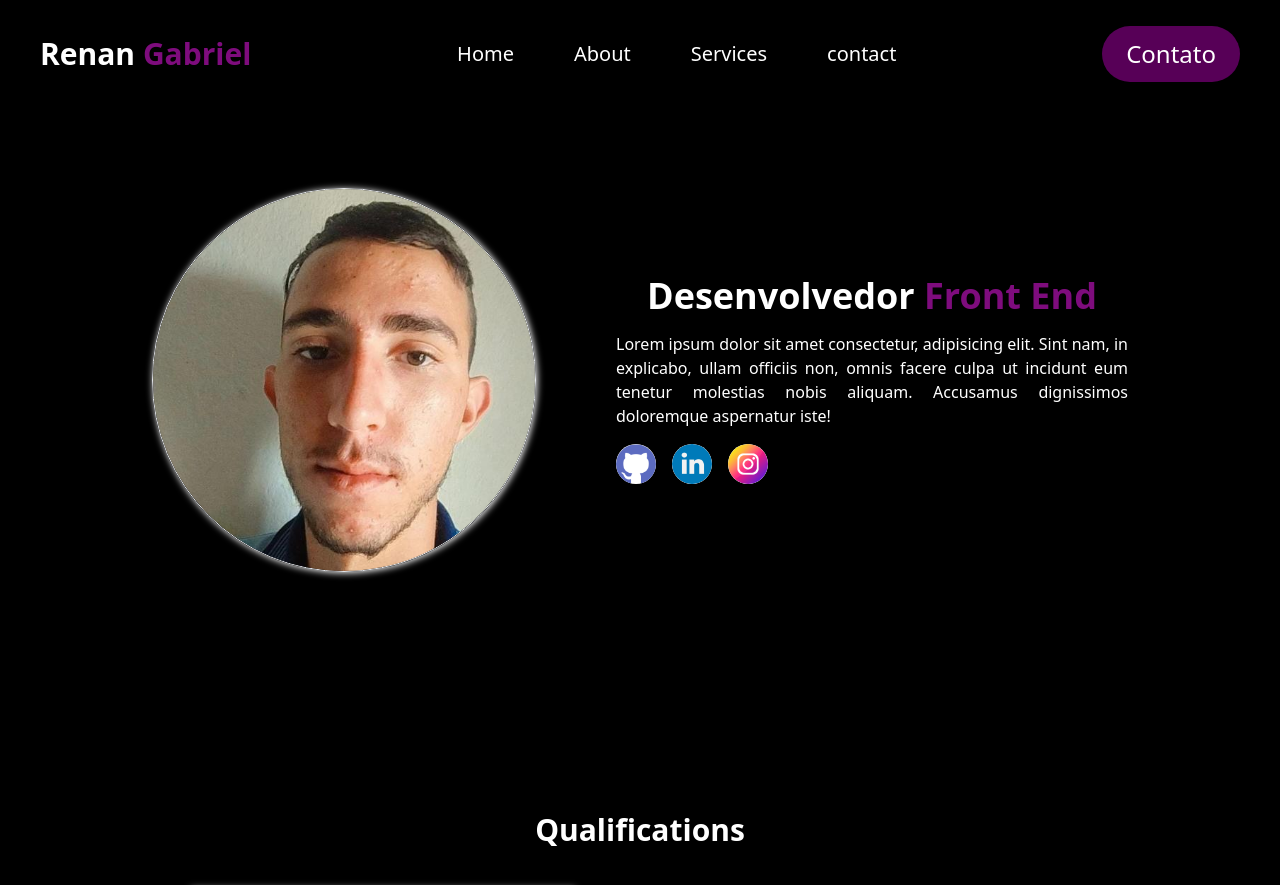
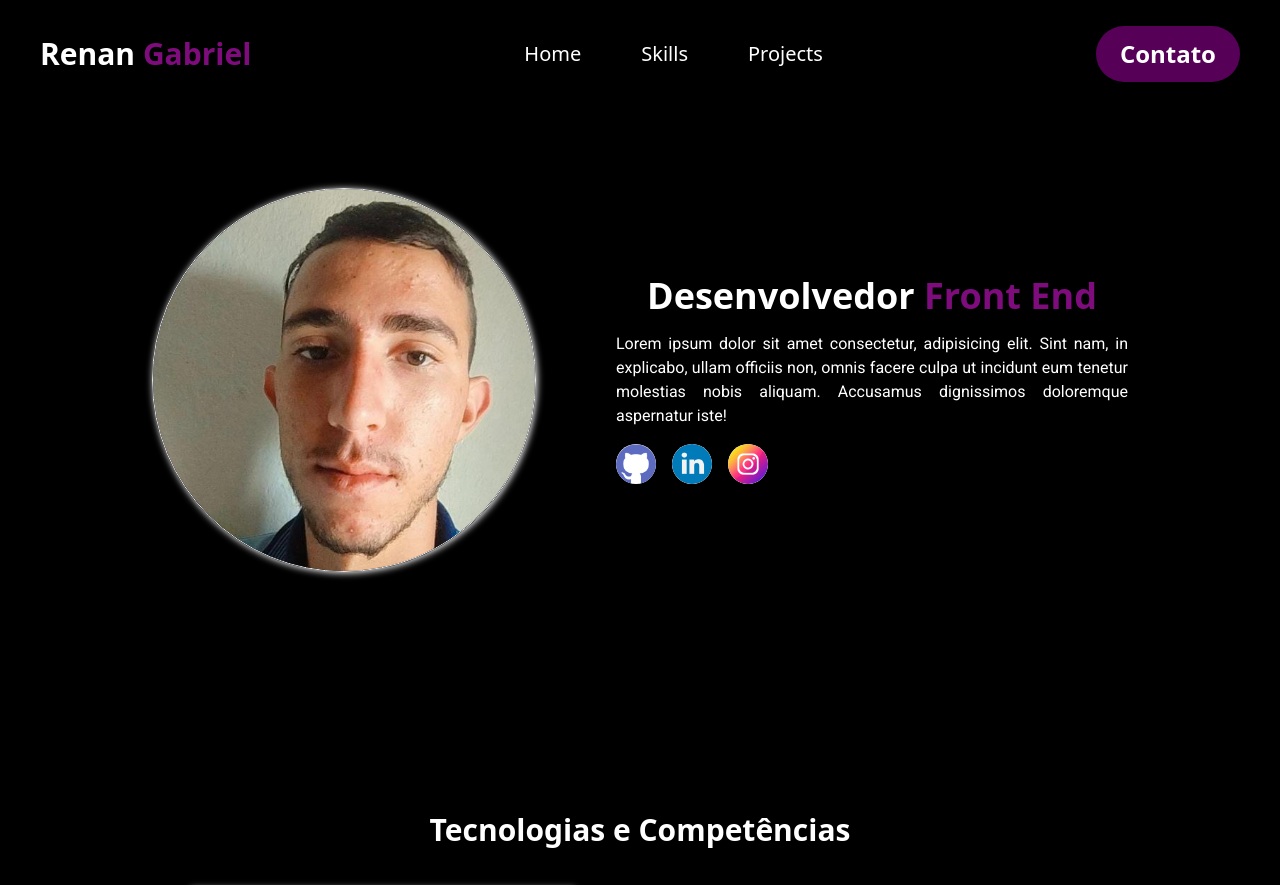
Before and after one commit to renancodes2/my-portifolio, a website: page index.html in a window 1280 px wide. Shown: the top 885 px of the page. Drawn offline with Linux system fonts and the light colour scheme.

Commit message:
Adding Responsiveness in the Menu

```diff
--- a/index.html
+++ b/index.html
@@ -6,6 +6,11 @@
   <link rel="stylesheet" href="./assets/styles/output.css">
 
   <title>My Portifolio</title>
+
+  <link rel="preconnect" href="https://fonts.googleapis.com">
+  <link rel="preconnect" href="https://fonts.gstatic.com" crossorigin>
+  <link href="https://fonts.googleapis.com/css2?family=Roboto:ital,wght@0,100;0,300;0,400;0,500;0,700;0,900;1,100;1,300;1,400;1,500;1,700;1,900&display=swap" rel="stylesheet">
+
 </head>
 <body class="bg-black text-white">
   <header class="flex items-center justify-between px-10 py-3 bg-black">
@@ -22,31 +27,31 @@
       id="menu"
       class="hidden absolute top-16 left-0 w-full bg-black flex-col items-center gap-5 p-5 lg:static lg:w-auto lg:flex lg:flex-row lg:bg-transparent lg:gap-7">
         <li class="px-4 py-2 rounded-full cursor-pointer text-xl transform transition-all hover:bg-purpleDark duration-300  hover:scale-105">
-          Home
+          <a href="#home">Home</a>
         </li>
         <li class="px-4 py-2 rounded-full cursor-pointer text-xl transform transition-all hover:bg-purpleDark duration-300  hover:scale-105">
-          About
+          <a href="#skills">Skills</a>
         </li>
         <li class="px-4 py-2 rounded-full cursor-pointer text-xl transform transition-all hover:bg-purpleDark duration-300  hover:scale-105">
-          Services
+          <a href="#projects">Projects</a>
         </li>
-        <li class="px-4 py-2 rounded-full cursor-pointer text-xl transform transition-all hover:bg-purpleDark duration-300  hover:scale-105">
-          contact
+        <li class="px-4 py-2 rounded-full lg:hidden cursor-pointer text-xl transform transition-all hover:bg-purpleDark duration-300  hover:scale-105">
+          <a href="#contact">Contact</a>
         </li>
       </ul>
     </nav>
-    <button class="hidden lg:block text-2xl px-6 py-3 rounded-full bg-purpleDark hover:bg-purpleLight">
-      Contato
+    <button class="hidden font-bold lg:block text-2xl px-6 py-3 rounded-full bg-purpleDark hover:bg-purpleLight">
+      <a href="#contact">Contato</a>
     </button>
   </header>
   <main class="container mx-auto px-4">
-    <section class="flex flex-col lg:flex-row items-center justify-center text-center gap-20 py-20">
+    <section id="home" class="flex flex-col lg:flex-row items-center justify-center text-center gap-20 py-20">
       <div class="rounded-full w-60 h-60 lg:w-96 lg:h-96 border shadow-custom-white">
         <img src="assets/img/462565615_1362513211398863_4902072715099660606_n.jpg" alt="" class="w-full h-full rounded-full object-cover max-w-full max-h-full">
       </div>
       <div>
         <h1 class="text-4xl font-bold">Desenvolvedor <span class="text-purpleLight">Front End</span></h1>
-        <p class="mt-4 max-w-lg mx-auto text-justify">
+        <p class="mt-4 max-w-lg mx-auto font-roboto text-justify">
           Lorem ipsum dolor sit amet consectetur, adipisicing elit. Sint nam, in explicabo, ullam officiis non, omnis facere culpa ut incidunt eum tenetur molestias nobis aliquam. Accusamus dignissimos doloremque aspernatur iste!
         </p>
         <div class="flex justify-center lg:justify-start gap-4 mt-4">
@@ -65,15 +70,15 @@
       </div>
     </section>
 
-    <section id="qualifications" class="py-20 mt-20">
+    <section id="skills" class="py-20 mt-20">
       <h2 class="text-3xl font-bold text-center mb-10">
-        Qualifications
+        Tecnologias e Competências
       </h2>
       <div class="flex flex-col lg:flex-row lg:justify-between gap-20 mx-auto max-w-[900px]">
         <div class="mx-auto max-w-96 shadow-custom-white">
           <img src="./assets/img/pexels-cottonbro-5483070.jpg" alt="">
         </div>
-        <div>
+        <div class="font-roboto">
           <ul class="max-w-[600px] mx-auto text-justify space-y-4">
             <li>
               <span class="font-semibold">JavaScript (ES6+):</span> Funcional, Orientado a Objetos (front-end e back-end)
--- a/tailwind.config.js
+++ b/tailwind.config.js
@@ -3,6 +3,9 @@ module.exports = {
   content: ["./**/*.{html,js}"],
   theme: {
     extend: {
+      fontFamily: {
+        roboto: ["Roboto", "sans-serif"],
+      },
       boxShadow: {
         'custom-white': '1px 1px 7px white',
       },
```
Also changed, not shown: assets/styles/output.css.
